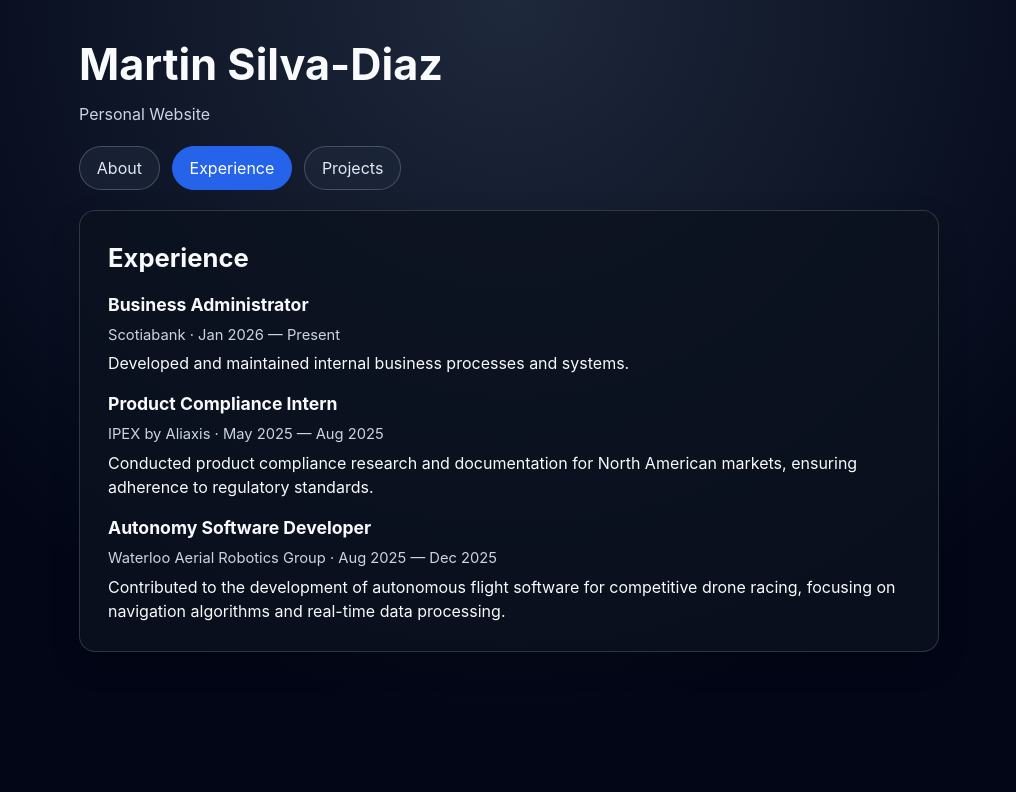
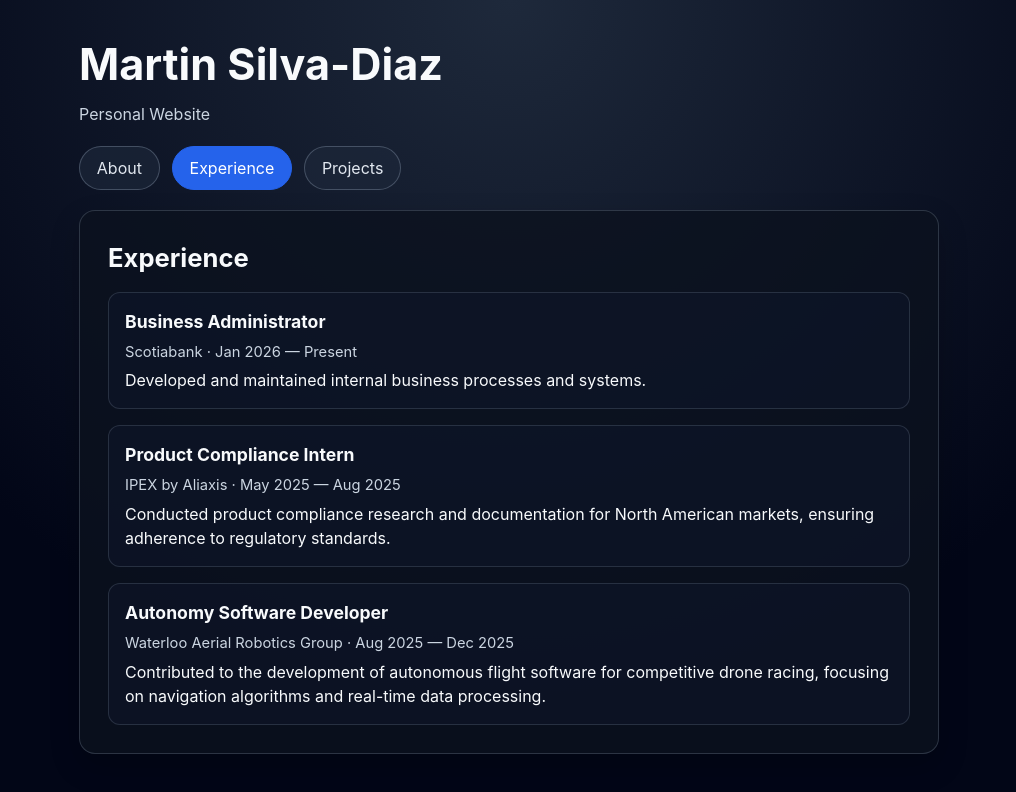
Before and after one commit to Martins26/Martin-Silva-Diaz-Personal-Website, a React (Vite) app: page / in a window 1280 px wide. Both pictures are taken after a click on the button "Experience". Shown: the top 792 px of the page, without its empty margins (131-1147 px from the left). Built offline with nearby package versions, Linux system fonts and the light colour scheme.

Commit message:
Create shared entry block template for experience and project items

```diff
--- a/src/components/ExperienceItem.tsx
+++ b/src/components/ExperienceItem.tsx
@@ -1,4 +1,4 @@
-import "./Sections.css";
+import SectionEntryBlock from "./SectionEntryBlock";
 
 export type ExperienceItemProps = {
   role: string;
@@ -9,13 +9,11 @@ export type ExperienceItemProps = {
 
 function ExperienceItem({ role, company, period, summary }: ExperienceItemProps) {
   return (
-    <li className="section-list-item">
-      <h3>{role}</h3>
-      <p className="meta">
-        {company} · {period}
-      </p>
-      <p>{summary}</p>
-    </li>
+    <SectionEntryBlock
+      title={role}
+      subtitle={`${company} · ${period}`}
+      details={summary}
+    />
   );
 }
 
--- a/src/components/ProjectItem.tsx
+++ b/src/components/ProjectItem.tsx
@@ -1,4 +1,4 @@
-import "./Sections.css";
+import SectionEntryBlock from "./SectionEntryBlock";
 
 export type ProjectItemProps = {
   name: string;
@@ -8,11 +8,11 @@ export type ProjectItemProps = {
 
 function ProjectItem({ name, description, stack }: ProjectItemProps) {
   return (
-    <li className="section-list-item">
-      <h3>{name}</h3>
-      <p>{description}</p>
-      <p className="meta">{stack}</p>
-    </li>
+    <SectionEntryBlock
+      title={name}
+      subtitle={stack}
+      details={description}
+    />
   );
 }
 
--- /dev/null
+++ b/src/components/SectionEntryBlock.tsx
@@ -0,0 +1,19 @@
+import "./Sections.css";
+
+type SectionEntryBlockProps = {
+  title: string;
+  subtitle?: string;
+  details: string;
+};
+
+function SectionEntryBlock({ title, subtitle, details }: SectionEntryBlockProps) {
+  return (
+    <li className="section-list-item section-entry-block">
+      <h3>{title}</h3>
+      {subtitle ? <p className="meta">{subtitle}</p> : null}
+      <p>{details}</p>
+    </li>
+  );
+}
+
+export default SectionEntryBlock;
--- a/src/components/Sections.css
+++ b/src/components/Sections.css
@@ -34,3 +34,10 @@
   color: #cbd5e1;
   font-size: 0.92rem;
 }
+
+.section-entry-block {
+  padding: 1rem;
+  border: 1px solid rgba(148, 163, 184, 0.2);
+  border-radius: 12px;
+  background: rgba(15, 23, 42, 0.55);
+}
```
